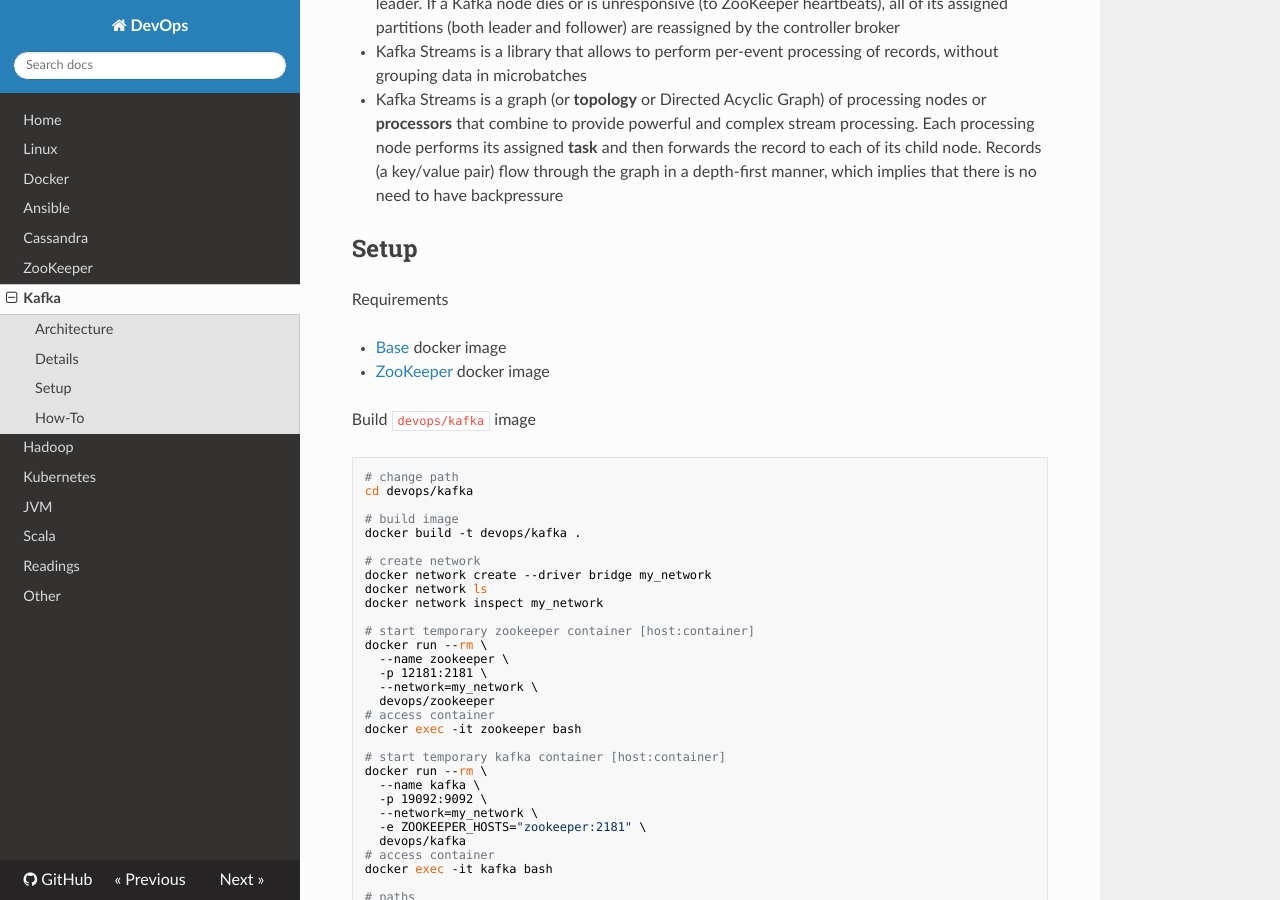
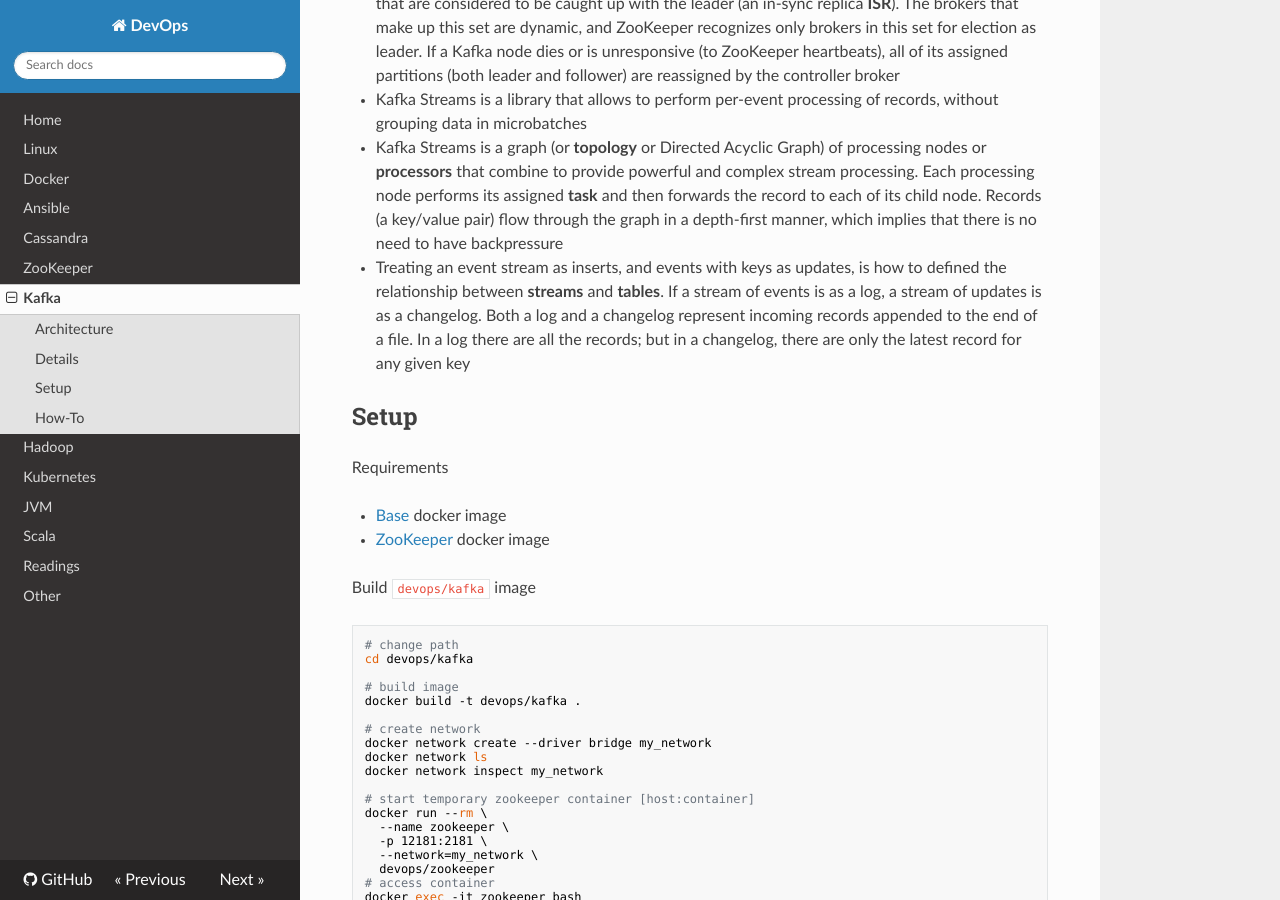
Before and after one commit to niqdev/devops, an MkDocs documentation site: the page built from docs/kafka.md, in a window 1280 px wide and 900 px high, scrolled down 5969 px. Built offline with MkDocs 1.6.1, drawn with Linux system fonts in a browser that asks for light colours; nearby versions of some CDN libraries; old or Windows-style settings are respelled for this version of MkDocs; some of the changed text lies outside the part shown.

Commit message:
doc: update kafka

```diff
--- a/docs/kafka.md
+++ b/docs/kafka.md
@@ -29,6 +29,10 @@ Articles
 * [How to choose the number of topics/partitions in a Kafka cluster?](https://www.confluent.io/blog/how-choose-number-topics-partitions-kafka-cluster)
 
 * [Kafka Partitioning](https://simplydistributed.wordpress.com/2016/12/13/kafka-partitioning)
+
+* [The Log: What every software engineer should know about real-time data's unifying abstraction](https://engineering.linkedin.com/distributed-systems/log-what-every-software-engineer-should-know-about-real-time-datas-unifying)
+
+* [Introducing Kafka Streams: Stream Processing Made Simple](https://www.confluent.io/blog/introducing-kafka-streams-stream-processing-made-simple)
 
 Tools
 
@@ -111,6 +115,8 @@ increases. Each message in a given partition has a unique offset stored either i
 * Kafka Streams is a library that allows to perform per-event processing of records, without grouping data in microbatches
 
 * Kafka Streams is a graph (or **topology** or Directed Acyclic Graph) of processing nodes or **processors** that combine to provide powerful and complex stream processing. Each processing node performs its assigned **task** and then forwards the record to each of its child node. Records (a key/value pair) flow through the graph in a depth-first manner, which implies that there is no need to have backpressure
+
+* Treating an event stream as inserts, and events with keys as updates, is how to defined the relationship between **streams** and **tables**. If a stream of events is as a log, a stream of updates is as a changelog. Both a log and a changelog represent incoming records appended to the end of a file. In a log there are all the records; but in a changelog, there are only the latest record for any given key
 
 ## Setup
 
```
